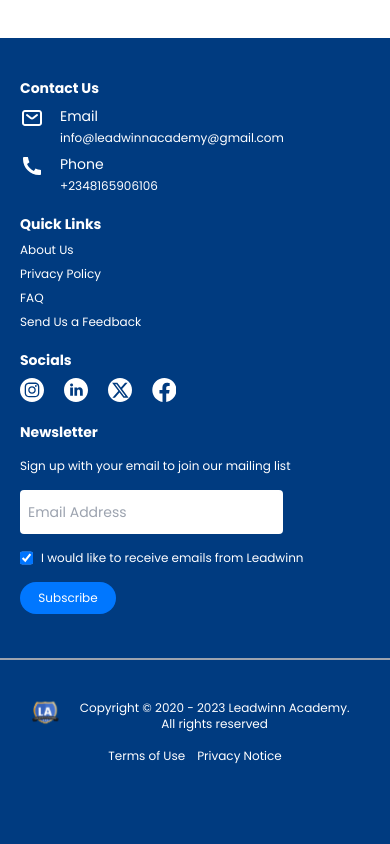
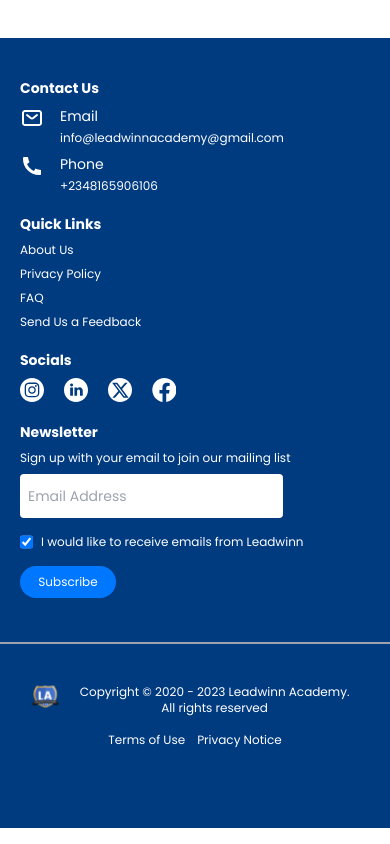
Before and after one commit to Adeleyeha-17/Leadwinn-Academy, a React (Vite) app: page / in a window 390 px wide. Shown: the part 2239-3083 px from the top of the page. Built offline with nearby package versions, Linux system fonts and the light colour scheme.

Commit message:
updated Footer

```diff
--- a/src/components/Footer/Footer.tsx
+++ b/src/components/Footer/Footer.tsx
@@ -113,7 +113,7 @@ export const Footer: React.FC = () => {
                </div>
             </div>
 
-            <div className="flex flex-col gap-4 sm:gap-2 w-full sm:max-lg:w-2/3 sm:max-lg:mx-auto">
+            <div className="flex flex-col gap-2 w-full sm:max-lg:w-2/3 sm:max-lg:mx-auto">
                <h1 className="text-sm lg:text-base font-bold">Newsletter</h1>
 
                <h1 className="text-xs md:text-sm lg:text-base">Sign up with your email to join our mailing list</h1>
```
